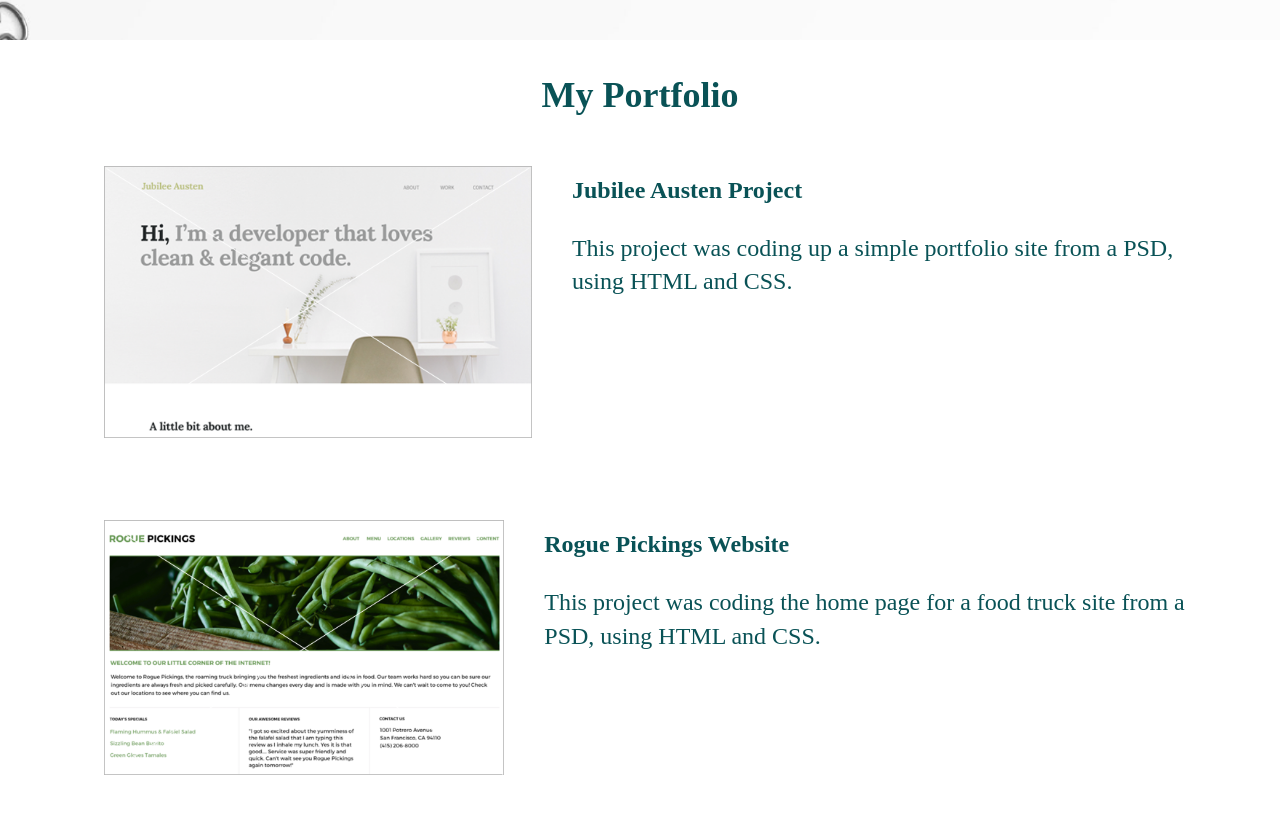
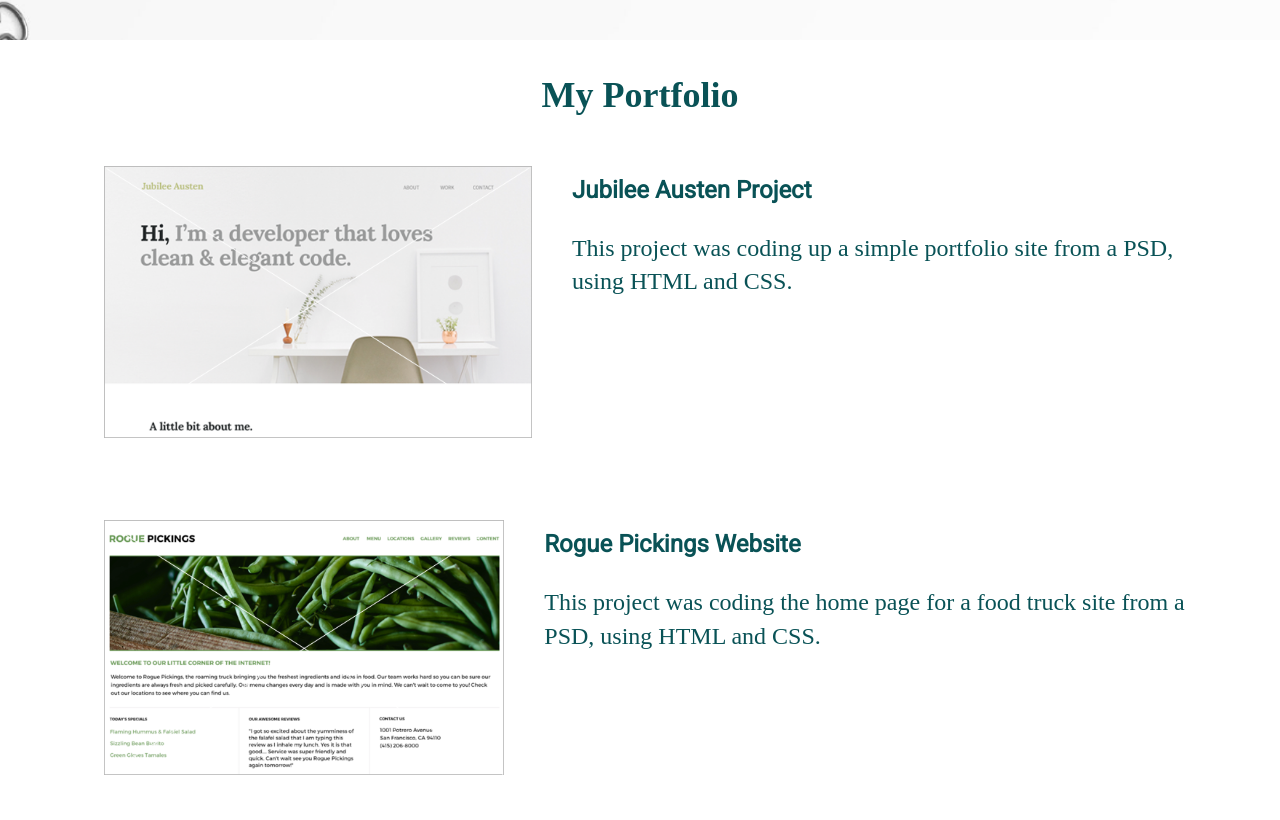
Before and after one commit to CalenFeaElen/my-portfolio-website, a plain HTML site: page index.html in a window 1280 px wide. Shown: the part 860-1680 px from the top of the page. Drawn offline with nearby package versions, Linux system fonts and the light colour scheme.

Commit message:
Fixed CSS selector error, and invalid type error

```diff
--- a/css/main.css
+++ b/css/main.css
@@ -181,7 +181,7 @@ header {
   width: 100%;
 }
 
-.my-portfolio h3, {
+.my-portfolio h3 {
   font-family: 'Roboto', sans-serif;
 }
 
@@ -192,7 +192,7 @@ header {
   display: flex;
   justify-content: center;
   align-content: center;
-  flex-flow: column-wrap;
+  flex-flow: column;
   background: #087e8b;
   color: #ffffff;
   margin-top: 20px;
@@ -446,7 +446,7 @@ footer i {
 
   .my-portfolio article {
     flex-basis: 50%;
-    flex-flow: column wrap;
+    flex-flow: column;
     justify-content: space-between;
   }
 
```
